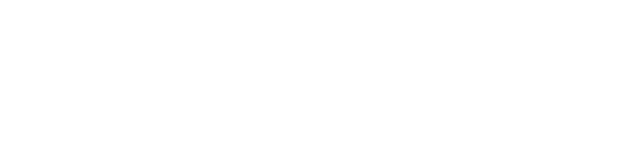
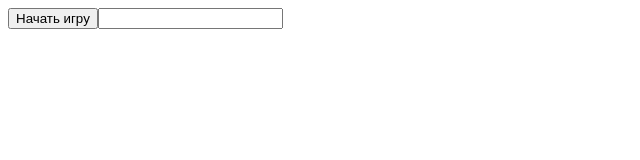
Before and after one commit to Esense90/skillbox-homework-JS, a website: page 09_const-var-scope/index.html in a window 1280 px wide. Shown: the whole page, without its empty margins (0-640 px from the left). Drawn offline with Linux system fonts and the light colour scheme.

Commit message:
module 09

```diff
--- a/09_const-var-scope/index.html
+++ b/09_const-var-scope/index.html
@@ -5,6 +5,13 @@
     <meta charset="UTF-8">
     <meta http-equiv="X-UA-Compatible" content="IE=edge">
     <meta name="viewport" content="width=device-width, initial-scale=1.0">
+
+    <script>
+        document.addEventListener("DOMContentLoaded", function() {
+            createMenuGame(document.getElementsByClassName('container'));
+        });
+    </script>
+
     <title>Игра в пары</title>
 </head>
 
--- a/09_const-var-scope/main.js
+++ b/09_const-var-scope/main.js
@@ -0,0 +1,16 @@
+function createMenuGame() {
+    const form = document.createElement('form');
+    const input = document.createElement('input');
+    const button = document.createElement('button');
+    let inputValue = input.value;
+
+    button.textContent = "Начать игру";
+    button.type = "submit";
+
+    form.appendChild(button);
+    form.appendChild(input);
+
+    document.body.append(form);
+
+    return input, button, inputValue, form;
+}
```
